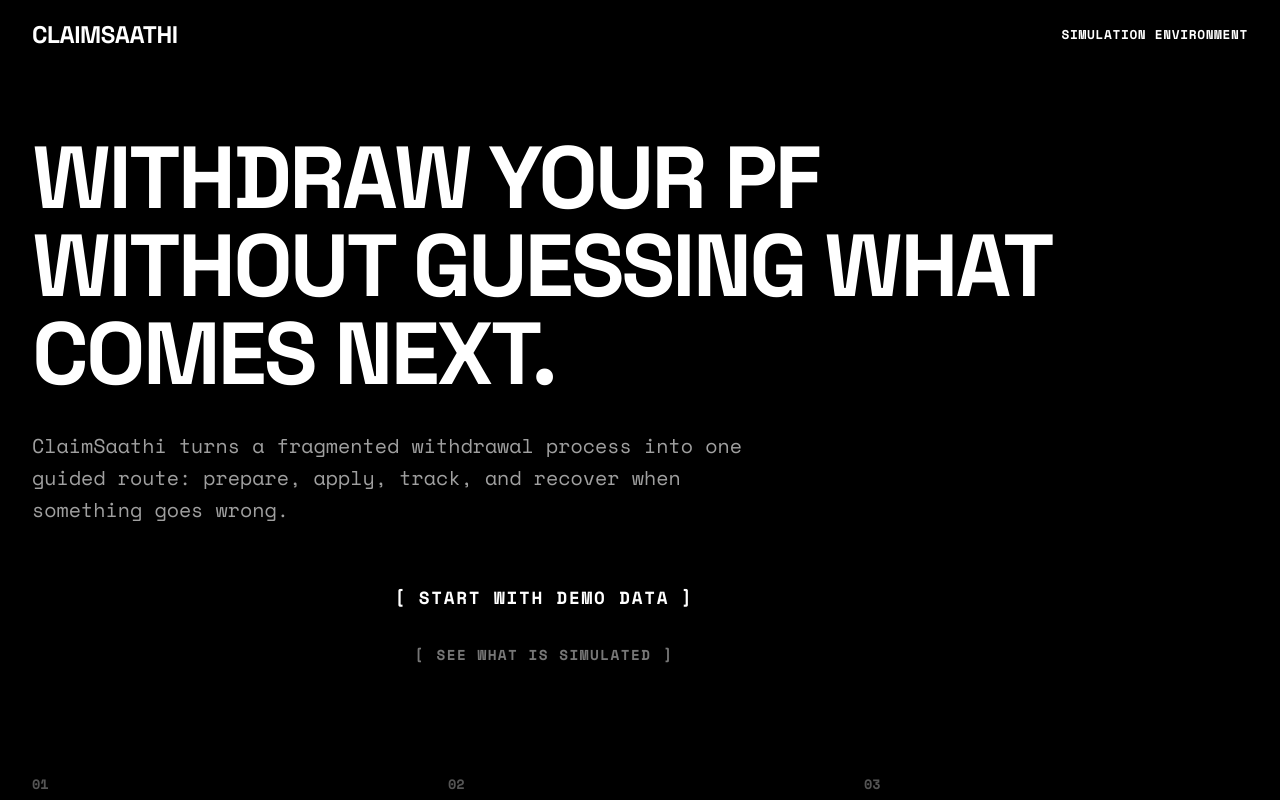
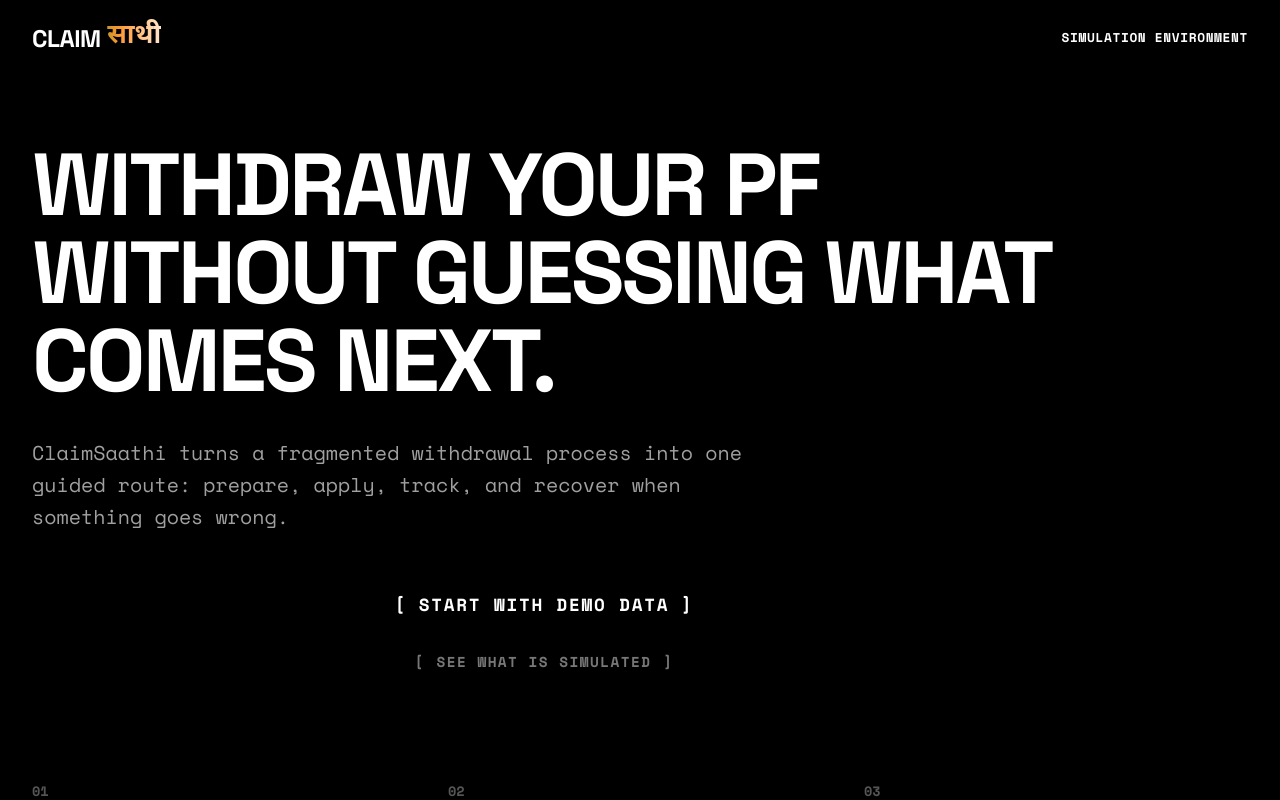
Before and after one commit to yadavayush834/claimsaathi, a Next.js app: page / in a window 1280 px wide. Shown: the top 800 px of the page. Built offline with nearby package versions, Linux system fonts and the light colour scheme.

Commit message:
Phase 03: Add Hindi translation and flowing tricolor animation to topbar logo

```diff
--- a/src/components/layout/app-shell.module.css
+++ b/src/components/layout/app-shell.module.css
@@ -37,6 +37,9 @@
 }
 
 .brand {
+  display: flex;
+  align-items: center;
+  gap: 0.4rem;
   color: var(--color-fg);
   font-family: var(--font-display), "Space Grotesk", sans-serif;
   font-size: 1.5rem;
@@ -48,6 +51,40 @@
 .brand:hover {
   text-decoration: underline;
   text-underline-offset: 4px;
+}
+
+.brandEn {
+  /* Inherits space grotesk */
+}
+
+.brandHi {
+  font-family: "Noto Sans Devanagari", sans-serif;
+  font-size: 1.65rem;
+  font-weight: 700;
+  letter-spacing: 0;
+  padding-bottom: 0.2rem;
+  /* Tricolor Animation */
+  background: linear-gradient(
+    to right,
+    #ff9933 0%,
+    #ffffff 33%,
+    #138808 66%,
+    #ff9933 100%
+  );
+  background-size: 300% auto;
+  color: transparent;
+  -webkit-background-clip: text;
+  background-clip: text;
+  animation: tricolorFlow 4s linear infinite;
+}
+
+@keyframes tricolorFlow {
+  0% {
+    background-position: 0% center;
+  }
+  100% {
+    background-position: 300% center;
+  }
 }
 
 .environmentTag {
--- a/src/components/layout/app-shell.tsx
+++ b/src/components/layout/app-shell.tsx
@@ -17,7 +17,8 @@
 
       <header className={styles.topbar}>
         <Link className={styles.brand} href="/" aria-label="ClaimSaathi home">
-          CLAIMSAATHI
+          <span className={styles.brandEn}>CLAIM</span>
+          <span className={styles.brandHi}>साथी</span>
         </Link>
         <span className={styles.environmentTag}>SIMULATION ENVIRONMENT</span>
       </header>
```
